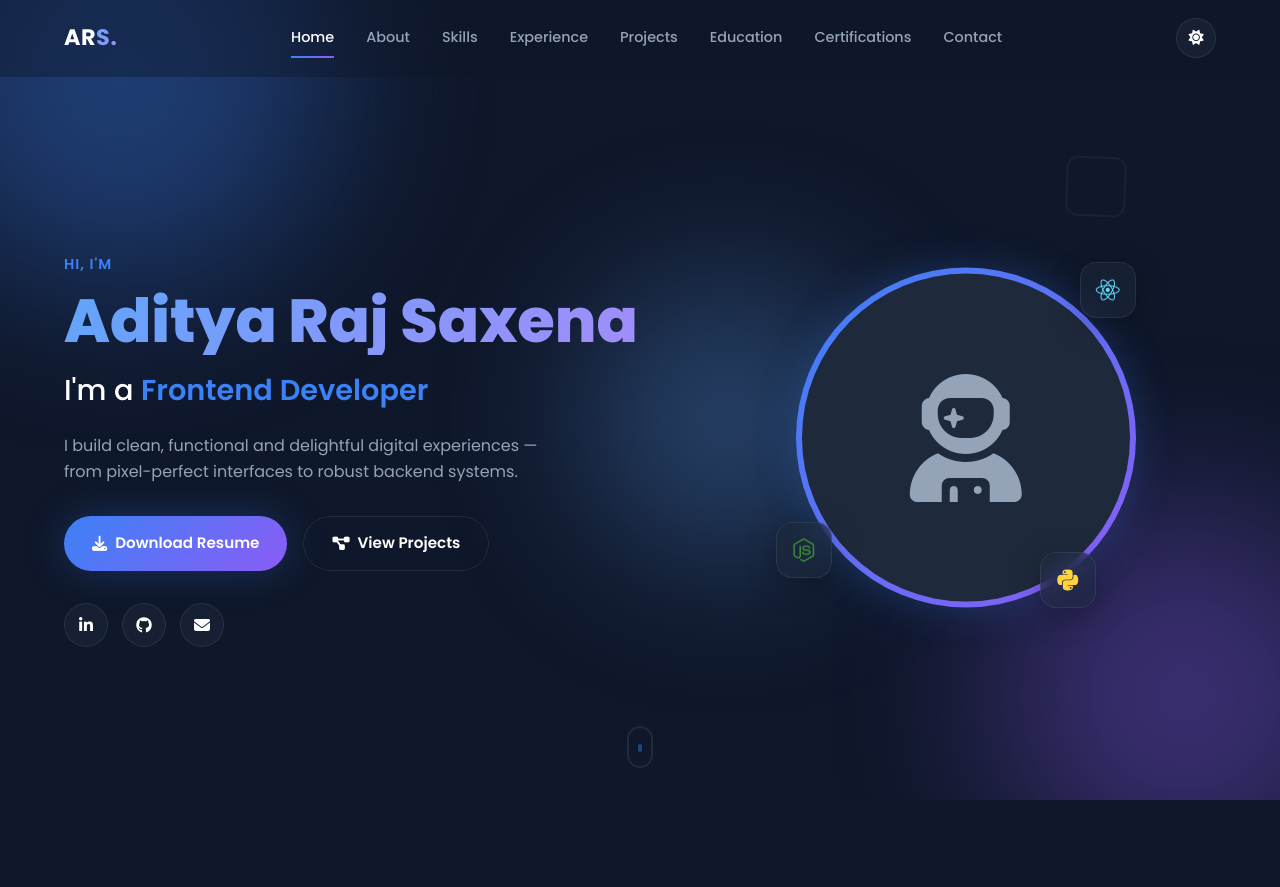
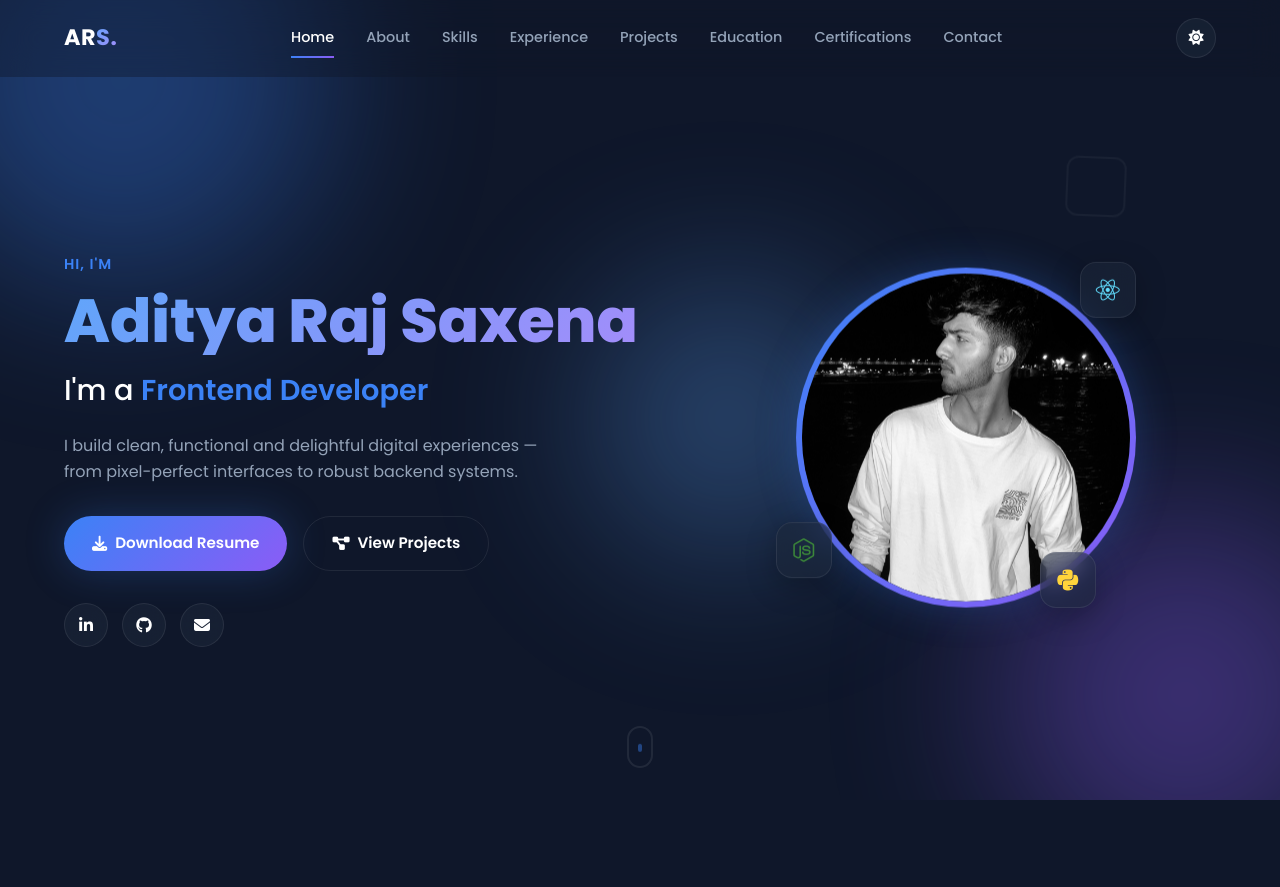
Before and after one commit to adicorexe/portfolio-website, a plain HTML site: page frontend/index.html in a window 1280 px wide. Shown: the top 887 px of the page. Drawn offline with Linux system fonts and the light colour scheme.

Commit message:
Added profile image

```diff
--- a/frontend/css/style.css
+++ b/frontend/css/style.css
@@ -453,7 +453,13 @@ body[data-theme="light"] .theme-toggle .fa-moon {
   color: var(--color-muted);
   overflow: hidden;
 }
-
+.profile-image {
+    width: 100%;
+    height: 100%;
+    object-fit: cover;
+    border-radius: 50%;
+    display: block;
+}
 .glass-badge {
   position: absolute;
   width: 56px;
--- a/frontend/index.html
+++ b/frontend/index.html
@@ -114,7 +114,7 @@
       <div class="hero-visual reveal-up delay-2">
         <div class="hero-image-frame">
           <div class="hero-image-placeholder">
-            <i class="fa-solid fa-user-astronaut"></i>
+            <img src="assets/images/profile.jpg" alt="Aditya Raj Saxena" class="profile-image">
           </div>
           <div class="glass-badge badge-1"><i class="fa-brands fa-react"></i></div>
           <div class="glass-badge badge-2"><i class="fa-brands fa-node-js"></i></div>
```
Also changed, not shown: frontend/assets/images/profile.jpg (added).
